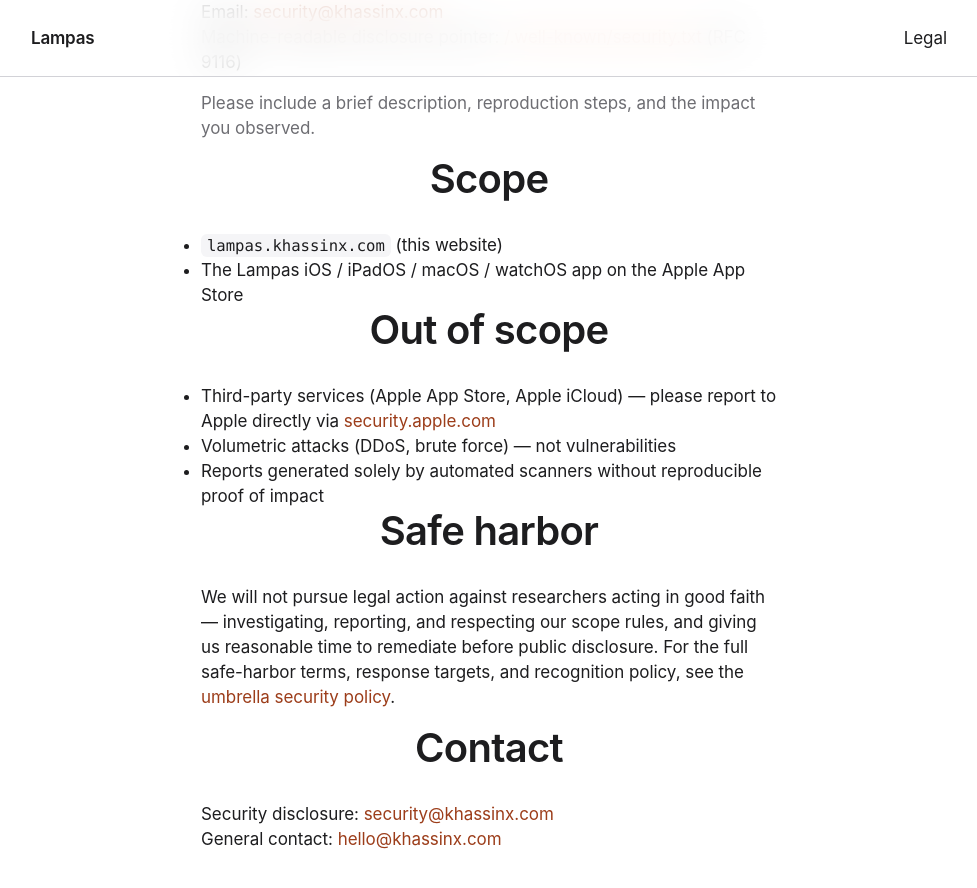
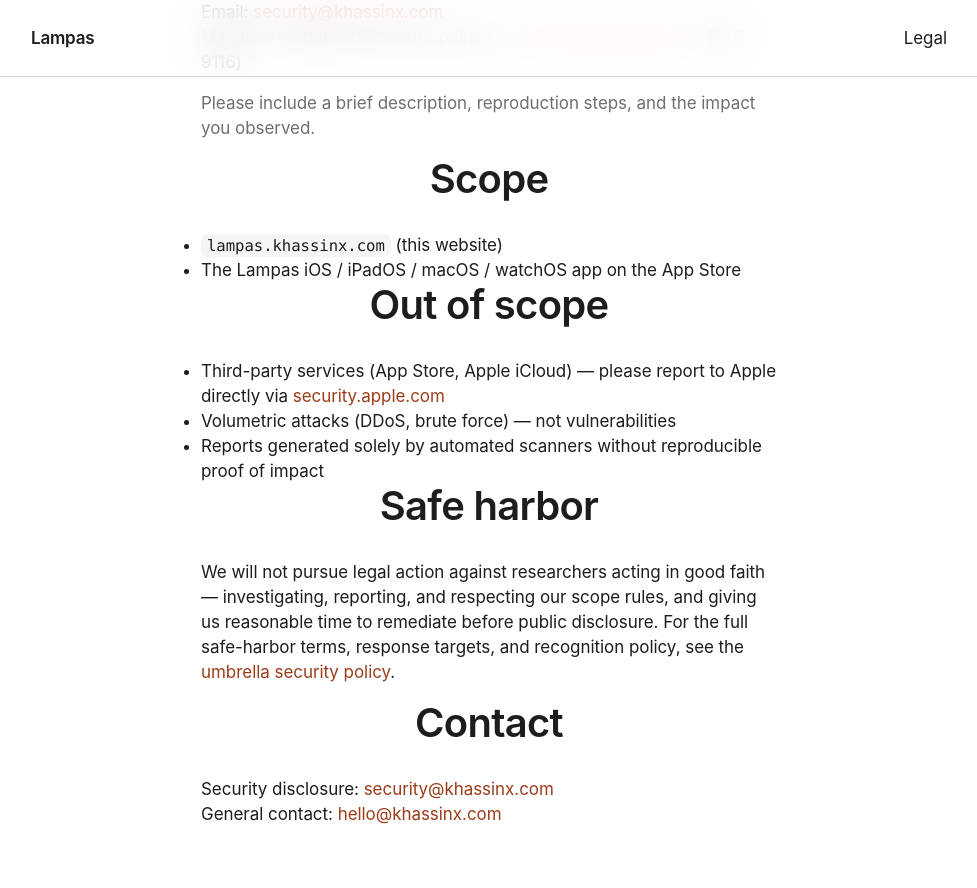
Before and after one commit to KhassinX/lampas-web, a Jekyll site: the page built from security/index.html, in a window 1280 px wide and 900 px high, scrolled down 580 px. Shown: the top 888 px of the window, without its empty margins (151-1128 px from the left). Built offline with Jekyll 4.4.1, drawn with Linux system fonts in a browser that asks for light colours.

Commit message:
fix(brand): 'Apple App Store' → 'App Store' per Apple Marketing Guidelines (#9)
Barrido portfolio-wide 2026-07-11 autorizado por el owner; unificación con apex/umbrix ya corregidos.


Claude-Session: https://claude.ai/code/session_01HkQM51o2eWzDt9RzZtQxN3

Co-authored-by: Claude Fable 5 <noreply@anthropic.com>

```diff
--- a/es/security/index.html
+++ b/es/security/index.html
@@ -26,12 +26,12 @@ canonical_es: /es/security/
     <h2>Alcance</h2>
     <ul>
       <li><code>lampas.khassinx.com</code> (este sitio)</li>
-      <li>La app de Lampas iOS / iPadOS / macOS / watchOS en la Apple App Store</li>
+      <li>La app de Lampas iOS / iPadOS / macOS / watchOS en la App Store</li>
     </ul>
 
     <h2>Fuera de alcance</h2>
     <ul>
-      <li>Servicios de terceros (Apple App Store, Apple iCloud) — repórtalo directamente a Apple en <a href="https://security.apple.com">security.apple.com</a></li>
+      <li>Servicios de terceros (App Store, Apple iCloud) — repórtalo directamente a Apple en <a href="https://security.apple.com">security.apple.com</a></li>
       <li>Ataques volumétricos (DDoS, brute force) — no son vulnerabilidades</li>
       <li>Reportes generados solo por scanners automatizados sin prueba reproducible de impacto</li>
     </ul>
--- a/security/index.html
+++ b/security/index.html
@@ -26,12 +26,12 @@ canonical_es: /es/security/
     <h2>Scope</h2>
     <ul>
       <li><code>lampas.khassinx.com</code> (this website)</li>
-      <li>The Lampas iOS / iPadOS / macOS / watchOS app on the Apple App Store</li>
+      <li>The Lampas iOS / iPadOS / macOS / watchOS app on the App Store</li>
     </ul>
 
     <h2>Out of scope</h2>
     <ul>
-      <li>Third-party services (Apple App Store, Apple iCloud) — please report to Apple directly via <a href="https://security.apple.com">security.apple.com</a></li>
+      <li>Third-party services (App Store, Apple iCloud) — please report to Apple directly via <a href="https://security.apple.com">security.apple.com</a></li>
       <li>Volumetric attacks (DDoS, brute force) — not vulnerabilities</li>
       <li>Reports generated solely by automated scanners without reproducible proof of impact</li>
     </ul>
```
Also changed, not shown: es/legal/terms.md (+1 -1 lines), legal/terms.md (+1 -1 lines).
